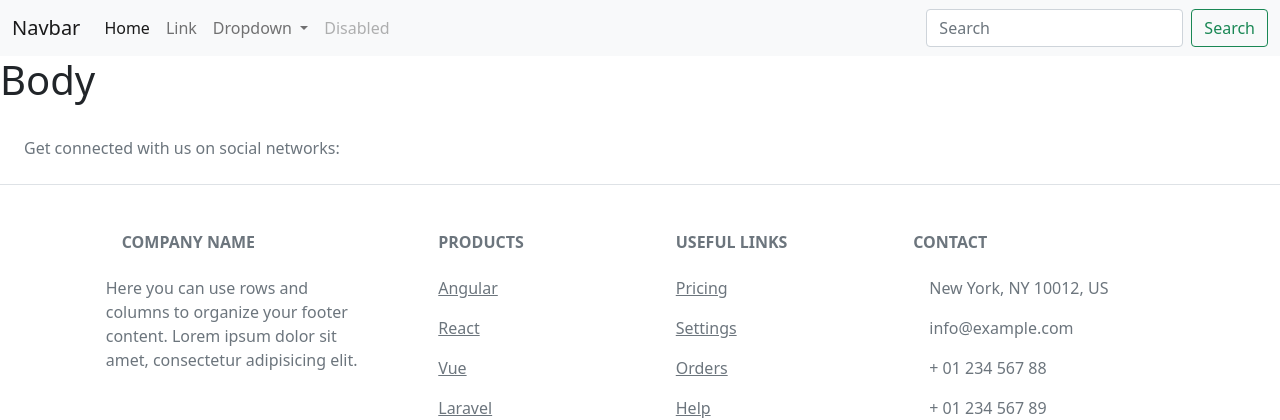
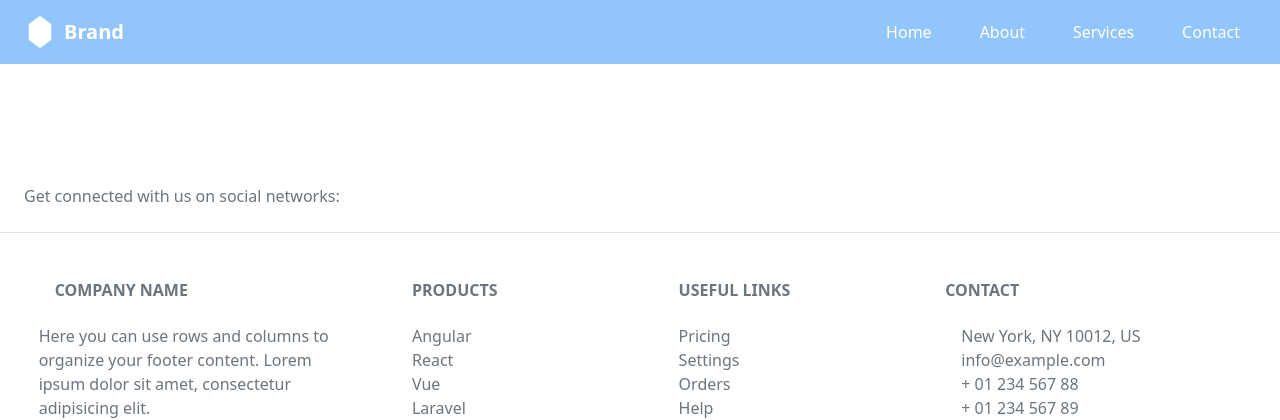
Before and after one commit to pritomrabidas/PY_Student_Management, a Python web app: template Template/index.html in a window 1280 px wide. Shown: the top 420 px of the page. Run offline with Jinja, Linux system fonts and the light colour scheme; the template is opened without the code that fills it, so the values that code supplies are empty; some libraries are stand-ins or nearby versions.

Commit message:
value add frontend

```diff
--- a/StudentApp/models.py
+++ b/StudentApp/models.py
@@ -32,7 +32,7 @@ class Student(models.Model):
 }
     name = models.CharField(max_length=100)
     email = models.EmailField(max_length=50)
-    image = models.ImageField(upload_to='image/',default='def.png')
+    image = models.ImageField(upload_to='images/',default='def.png')
     mother_name= models.CharField(max_length=100)
     father_name = models.CharField(max_length=100)
     age = models.PositiveIntegerField()
@@ -43,9 +43,9 @@ class Student(models.Model):
     city = models.CharField(max_length=100)
     is_Bangledeshi = models.BooleanField(default=False)
     created_at = models.DateTimeField(auto_now_add=True)
+    subject = models.ManyToManyField(Subject)
     result =models.ManyToManyField(Result)
     hobby =  models.OneToOneField(Hobby,on_delete=models.CASCADE, )
-    subject = models.ManyToManyField(Subject)
 
     def _str_(self):
         return f'{self.name}"s Profile'
--- a/StudentApp/views.py
+++ b/StudentApp/views.py
@@ -1,4 +1,5 @@
 from django.shortcuts import render
-
+from .models import Student
 def firstFun(request):
-    return render(request,'Home/Home.html')
+    Students = Student.objects.all()
+    return render(request,'Home/Home.html',{'stu':Students})
--- a/Template/Footer.html
+++ b/Template/Footer.html
@@ -7,7 +7,7 @@
   </head>
   <body>
     <!-- Footer -->
-    <footer class="text-center text-lg-start bg-body-tertiary text-muted">
+    <footer class=" text-center text-lg-start bg-body-tertiary text-muted">
       <!-- Section: Social media -->
       <section
         class="d-flex justify-content-center justify-content-lg-between p-4 border-bottom"
--- a/Template/Navbar.html
+++ b/Template/Navbar.html
@@ -4,73 +4,56 @@
     <meta charset="UTF-8" />
     <meta name="viewport" content="width=device-width, initial-scale=1.0" />
     <title>Document</title>
+    <script src="https://cdn.tailwindcss.com"></script>
   </head>
   <body>
-    <nav class="navbar navbar-expand-lg navbar-light bg-light">
-      <div class="container-fluid">
-        <a class="navbar-brand" href="#">Navbar</a>
-        <button
-          class="navbar-toggler"
-          type="button"
-          data-bs-toggle="collapse"
-          data-bs-target="#navbarSupportedContent"
-          aria-controls="navbarSupportedContent"
-          aria-expanded="false"
-          aria-label="Toggle navigation"
-        >
-          <span class="navbar-toggler-icon"></span>
-        </button>
-        <div class="collapse navbar-collapse" id="navbarSupportedContent">
-          <ul class="navbar-nav me-auto mb-2 mb-lg-0">
-            <li class="nav-item">
-              <a class="nav-link active" aria-current="page" href="#">Home</a>
-            </li>
-            <li class="nav-item">
-              <a class="nav-link" href="#">Link</a>
-            </li>
-            <li class="nav-item dropdown">
-              <a
-                class="nav-link dropdown-toggle"
-                href="#"
-                id="navbarDropdown"
-                role="button"
-                data-bs-toggle="dropdown"
-                aria-expanded="false"
-              >
-                Dropdown
-              </a>
-              <ul class="dropdown-menu" aria-labelledby="navbarDropdown">
-                <li><a class="dropdown-item" href="#">Action</a></li>
-                <li><a class="dropdown-item" href="#">Another action</a></li>
-                <li><hr class="dropdown-divider" /></li>
-                <li>
-                  <a class="dropdown-item" href="#">Something else here</a>
-                </li>
-              </ul>
-            </li>
-            <li class="nav-item">
-              <a
-                class="nav-link disabled"
-                href="#"
-                tabindex="-1"
-                aria-disabled="true"
-                >Disabled</a
-              >
-            </li>
-          </ul>
-          <form class="d-flex">
-            <input
-              class="form-control me-2"
-              type="search"
-              placeholder="Search"
-              aria-label="Search"
-            />
-            <button class="btn btn-outline-success" type="submit">
-              Search
-            </button>
-          </form>
+     <nav class="bg-blue-300">
+        <div class="max-w-7xl mx-auto px-4 sm:px-6 lg:px-8">
+            <div class="flex justify-between h-16">
+                <div class="flex">
+                    <!-- Logo -->
+                    <a href="#" class="flex items-center text-white font-bold text-xl">
+                        <svg class="w-8 h-8 mr-2" fill="white" viewBox="0 0 20 20"><path d="M10 0L3 5v10l7 5 7-5V5l-7-5z"/></svg>
+                        Brand
+                    </a>
+                </div>
+
+                <!-- Menu -->
+                <div class="hidden items-center md:flex space-x-4">
+                    <a href="#" class="text-white hover:bg-blue-400 px-3 py-2 rounded">Home</a>
+                    <a href="#" class="text-white hover:bg-blue-400 px-3 py-2 rounded">About</a>
+                    <a href="#" class="text-white hover:bg-blue-400 px-3 py-2 rounded">Services</a>
+                    <a href="#" class="text-white hover:bg-blue-400 px-3 py-2 rounded">Contact</a>
+                </div>
+
+                <!-- Mobile Menu Button -->
+                <div class="md:hidden flex items-center">
+                    <button id="menu-btn" class="text-white focus:outline-none">
+                        <svg class="w-6 h-6" fill="none" stroke="currentColor" viewBox="0 0 24 24">
+                            <path stroke-linecap="round" stroke-linejoin="round" stroke-width="2" d="M4 6h16M4 12h16m-7 6h7"/>
+                        </svg>
+                    </button>
+                </div>
+            </div>
         </div>
-      </div>
+
+        <!-- Mobile Menu -->
+        <div id="mobile-menu" class="md:hidden hidden bg-blue-700">
+            <a href="#" class="block text-white px-4 py-2">Home</a>
+            <a href="#" class="block text-white px-4 py-2">About</a>
+            <a href="#" class="block text-white px-4 py-2">Services</a>
+            <a href="#" class="block text-white px-4 py-2">Contact</a>
+        </div>
     </nav>
+
+    <!-- JavaScript for Mobile Menu Toggle -->
+    <script>
+        const menuBtn = document.getElementById("menu-btn");
+        const mobileMenu = document.getElementById("mobile-menu");
+
+        menuBtn.addEventListener("click", () => {
+            mobileMenu.classList.toggle("hidden");
+        });
+    </script>
   </body>
 </html>
--- a/Template/index.html
+++ b/Template/index.html
@@ -8,7 +8,7 @@
   </head>
   <body>
     {% include 'Navbar.html'%}
-    <h1>{% block body %}Body {% endblock %}</h1>
+    {% include 'studentCard.html'%}
     {% include 'Footer.html'%}
 
     <script src="https://cdn.jsdelivr.net/npm/flowbite@3.1.2/dist/flowbite.min.js"></script>
--- /dev/null
+++ b/Template/studentCard.html
@@ -0,0 +1,23 @@
+<!DOCTYPE html>
+<html lang="en">
+  <head>
+    <meta charset="UTF-8" />
+    <meta name="viewport" content="width=device-width, initial-scale=1.0" />
+    <title>card</title>
+    <script src="https://cdn.tailwindcss.com"></script>
+  </head>
+  <body>
+    <section class="w-full p-5">
+      {% for i in stu %}
+      <div class="grid grid-cols-3 pt-2 ">
+        <div class="shadow-md bg-gray-500 p-4 bg-white rounded-lg">
+          <img class="w-20 h-20 rounded-full object-cover" src="{{ i.image.url }}" alt="" />
+          <h3 class="mt-4 text-xl font-semibold">{{i.name}}</h3>
+          <p><strong>ID:</strong>{{i.id}}</p>
+          <p><strong>Bangladeshi :</strong>{{i.is_Bangledeshi}}</p>
+        </div>
+      </div>
+      {% endfor %}
+    </section>
+  </body>
+</html>
```
Also changed, not shown: db.sqlite3, media/images/IMG_0484.JPG (added), media/images/casey-horner-IrvTUUn-pp0-unsplash.jpg (added).
